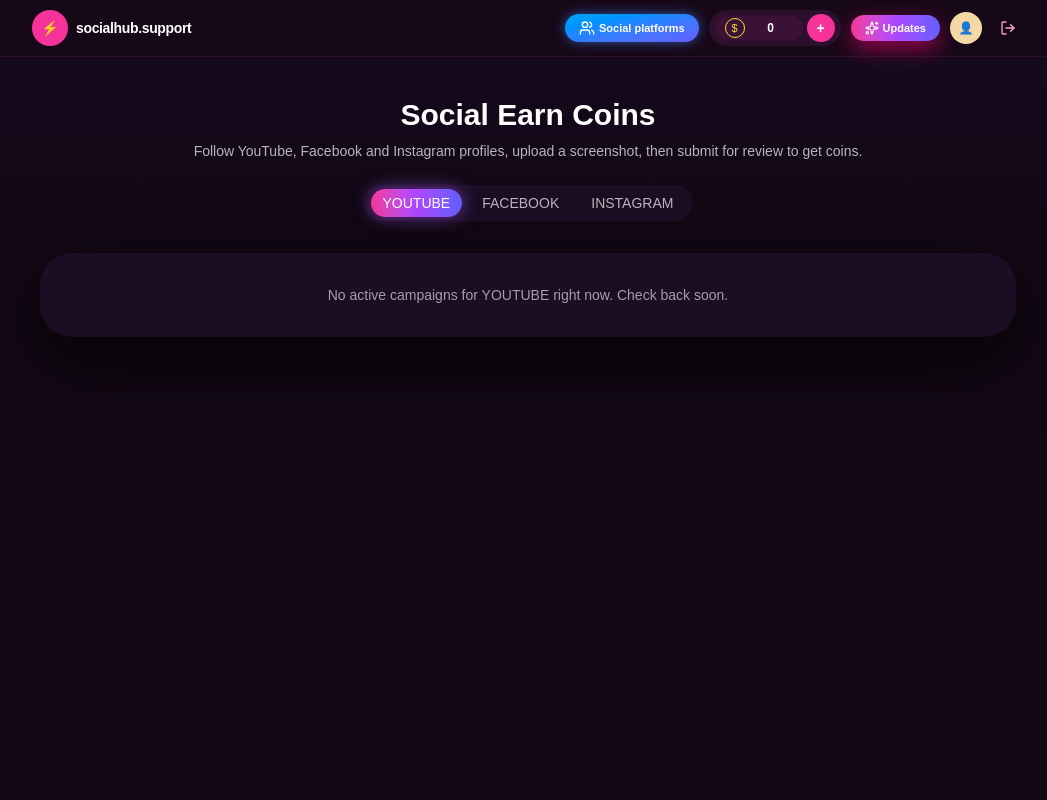
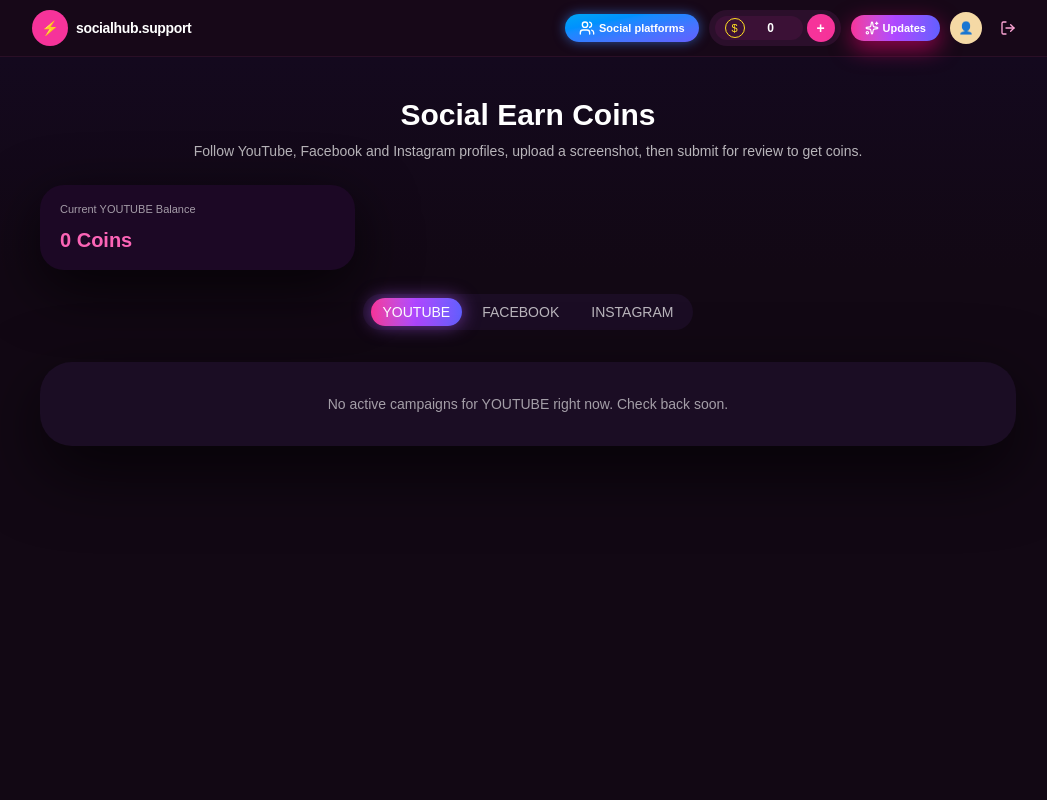
Before and after one commit to Wcoder547/socialhub.support, a Next.js app: page /earn-coins/social in a window 1280 px wide. Shown: the top 800 px of the page, without its empty margins (112-1159 px from the left). Built offline with nearby package versions, Linux system fonts and the light colour scheme; no server answers; the database is empty.

Commit message:
feat: add socialCoins balance display and update logic for current platform

```diff
--- a/src/app/earn-coins/social/page.tsx
+++ b/src/app/earn-coins/social/page.tsx
@@ -31,7 +31,7 @@ const PLATFORMS: SocialPlatform[] = ["youtube", "facebook", "instagram"];
 const keyFor = (_platform: SocialPlatform, id: string) => id;
 
 export default function SocialEarnCoinsPage() {
-  const { status } = useSession();
+  const { status, data: session } = useSession();
   const [platform, setPlatform] = useState<SocialPlatform>("youtube");
   const [campaigns, setCampaigns] = useState<Campaign[]>([]);
   const [loading, setLoading] = useState(false);
@@ -41,6 +41,29 @@ export default function SocialEarnCoinsPage() {
   const [highlighted, setHighlighted] = useState<Record<string, boolean>>({});
   const [submitting, setSubmitting] = useState<Record<string, boolean>>({});
   const [completed, setCompleted] = useState<Record<string, boolean>>({});
+
+  // per-platform coins from session.user.socialCoins
+  const [platformCoins, setPlatformCoins] = useState<{
+    youtube: number;
+    facebook: number;
+    instagram: number;
+  }>({
+    youtube: 0,
+    facebook: 0,
+    instagram: 0,
+  });
+
+  // load socialCoins from session when available
+  useEffect(() => {
+    const sc = (session?.user as any)?.socialCoins;
+    if (sc) {
+      setPlatformCoins({
+        youtube: sc.youtube ?? 0,
+        facebook: sc.facebook ?? 0,
+        instagram: sc.instagram ?? 0,
+      });
+    }
+  }, [session]);
 
   // load completed from localStorage (per browser)
   useEffect(() => {
@@ -161,6 +184,14 @@ export default function SocialEarnCoinsPage() {
       setGlobalSuccess(
         data?.message || "Proof accepted, coins credited."
       );
+
+      // optional: if backend returns new balance, update it here
+      if (data?.newBalance != null) {
+        setPlatformCoins((prev) => ({
+          ...prev,
+          [platform]: data.newBalance,
+        }));
+      }
     } catch (e) {
       console.error("submit proof error", e);
       setGlobalError("Something went wrong while verifying.");
@@ -168,6 +199,8 @@ export default function SocialEarnCoinsPage() {
       setSubmitting((prev) => ({ ...prev, [idKey]: false }));
     }
   };
+
+  const currentPlatformCoins = platformCoins[platform];
 
   return (
     <>
@@ -185,6 +218,18 @@ export default function SocialEarnCoinsPage() {
                 Follow YouTube, Facebook and Instagram profiles, upload a
                 screenshot, then submit for review to get coins.
               </p>
+            </div>
+
+            {/* current balance card (like screenshot) */}
+            <div className="mb-6 grid gap-4 md:grid-cols-3">
+              <div className="rounded-3xl bg-[#1c0825] px-5 py-4 shadow-[0_18px_60px_rgba(0,0,0,0.7)]">
+                <p className="text-[11px] text-white/60">
+                  Current {platform.toUpperCase()} Balance
+                </p>
+                <p className="mt-2 text-xl font-semibold text-pink-400">
+                  {currentPlatformCoins} Coins
+                </p>
+              </div>
             </div>
 
             {/* platform pills */}
```
